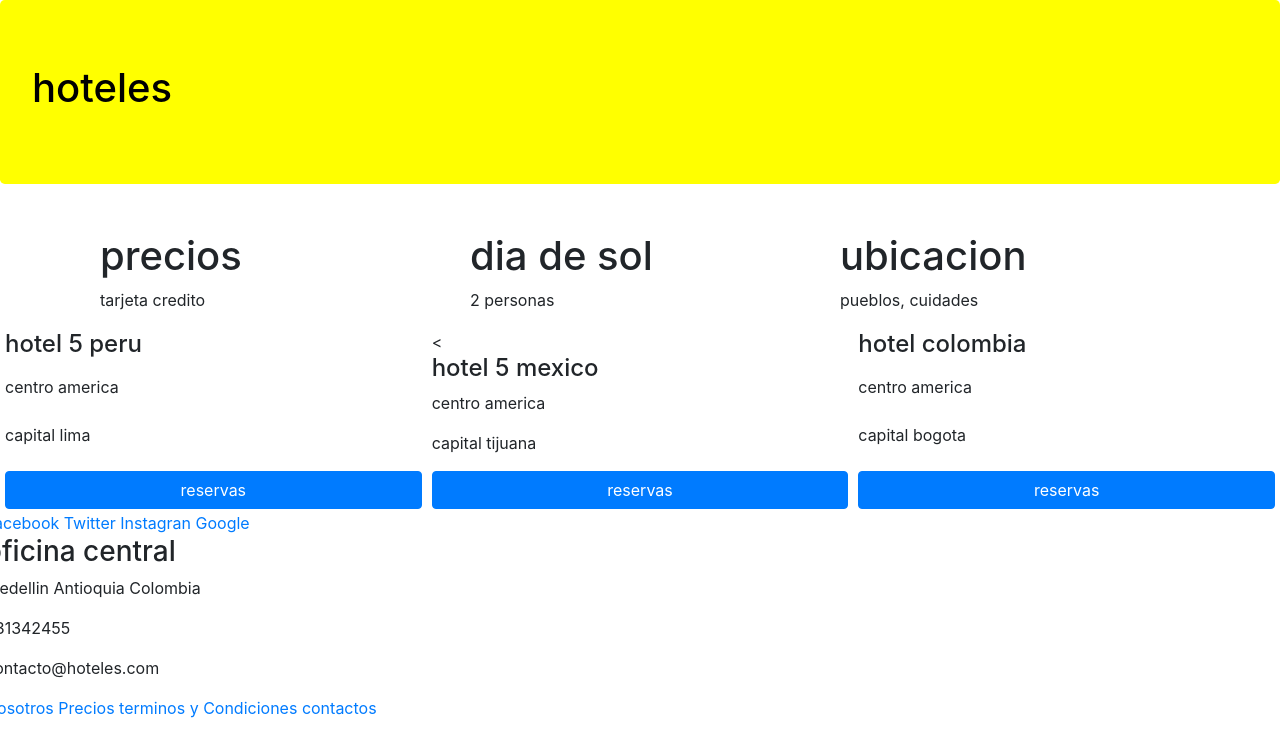
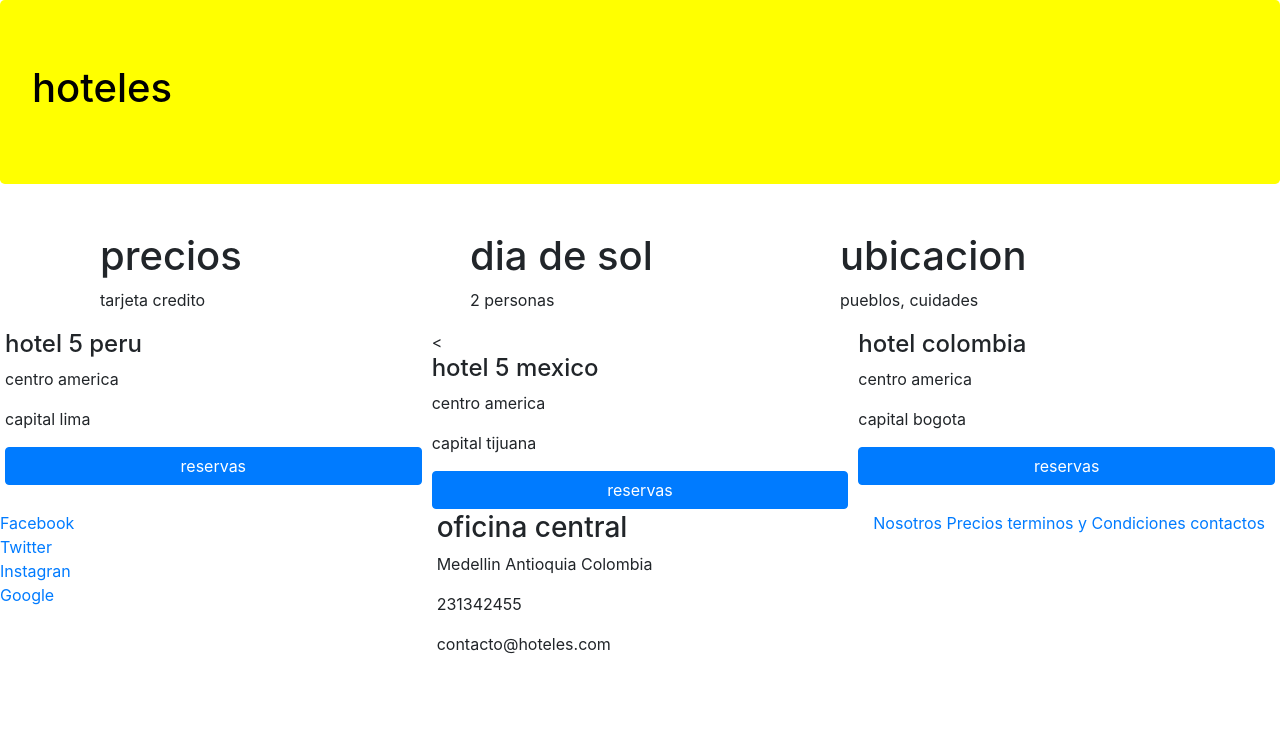
Before and after one commit to LEON-1979/practica-hoteles, a website: page index.html in a window 1280 px wide. Drawn offline with nearby package versions, Linux system fonts and the light colour scheme.

Commit message:
nuevos comnetarios

```diff
--- a/estilo.css
+++ b/estilo.css
@@ -14,6 +14,7 @@
 .card-hotel{
     flex: 1 150px;
     padding: 2px 5px 2px 5px;
+    height: 100%;
 }
 
 .btn-reserva{
--- a/index.html
+++ b/index.html
@@ -16,6 +16,7 @@
 
     <title>GUIA HOTELES!</title>
 </head>
+
 <body>
     <div class="jumbotron">
         <h1>hoteles</h1>
@@ -69,14 +70,13 @@
 
     <footer>
         <div class="row">
-            <div clas="col-sm-4">
-                <div clas="col-sm-4 d-flex flex-column ">
+                <div class="col-sm-4 d-flex flex-column">
                     <a href="http://www.facebook.com">Facebook</a>
                     <a href="http://www.twiter.com">Twitter</a>
                     <a href="http://www.instagran.com">Instagran</a>
                     <a href="http://www.google.com">Google</a>
                 </div>
-            <div clas="col-sm-4">
+                <div class="col-sm-4">
                     <address>
                         <h3>oficina central</h3>
                         <p>Medellin Antioquia Colombia</p>
@@ -85,7 +85,7 @@
                     </address>
                 </div>
 
-            <div clas="col-sm-4 d-flex flex-column align-items-end">
+                <div class="col-sm-4 d-flex-column align-items-end">
                     <a href="http://www.facebook.com">Nosotros</a>
                     <a href="http://www.twiter.comer">Precios</a>
                     <a href="http://www.instagran.com">terminos y Condiciones</a>
@@ -100,4 +100,5 @@
     <script src="./node_modules/popper.js/dist/umd/popper.js"></script>
     <script src="./node_modules/bootstrap/dist/js/bootstrap.js"></script>
 </body>
+
 </html>
```
Lines whose indentation alone changed are shown as unchanged.
